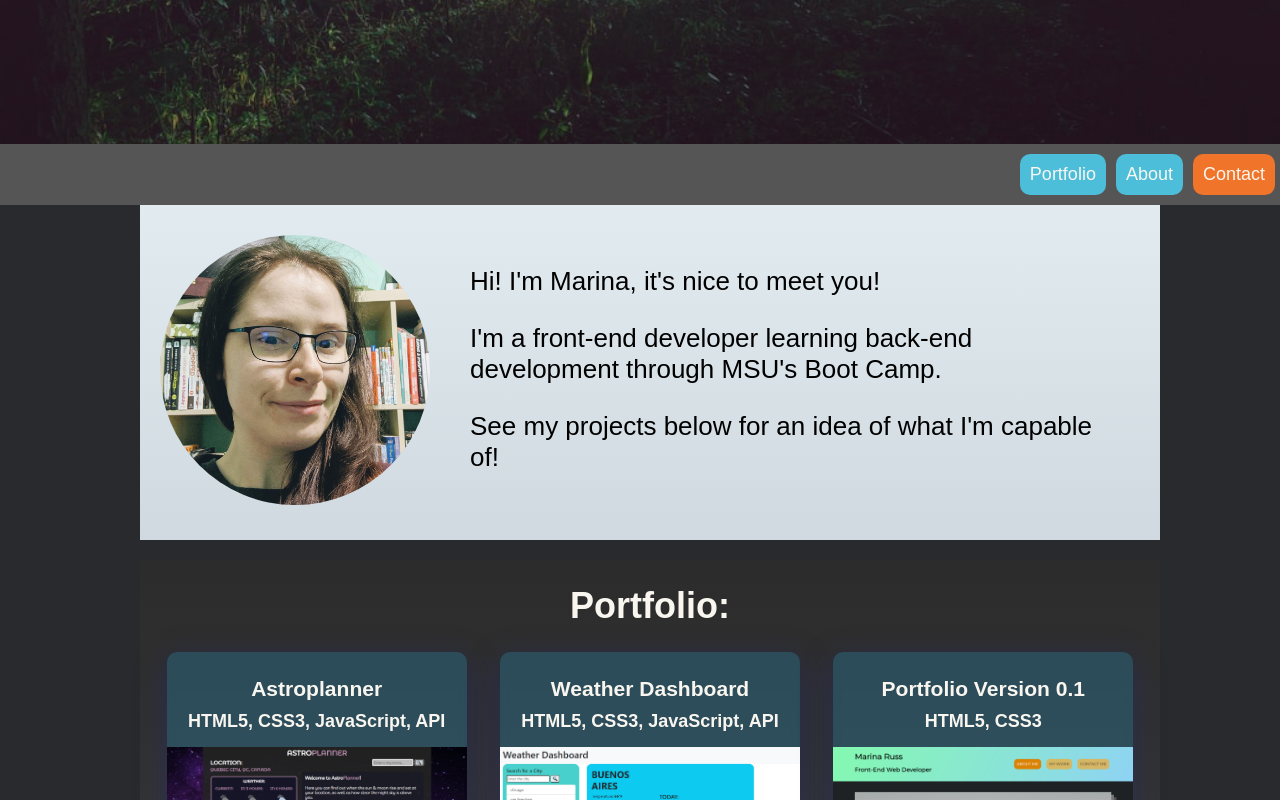
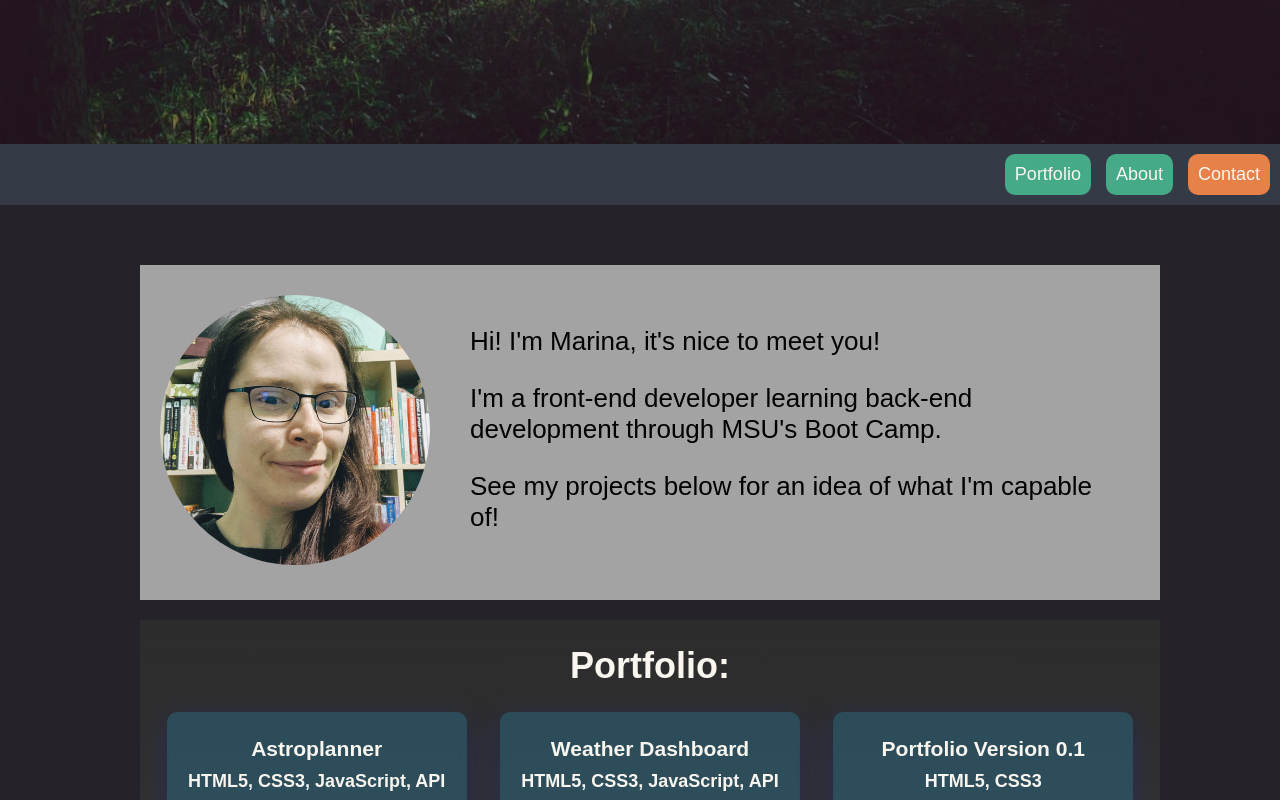
Before and after one commit to Marina-Russ/marina-russ.github.io, a plain HTML site: page index.html in a window 1280 px wide. Shown: the part 696-1496 px from the top of the page. Drawn offline with nearby package versions, Linux system fonts and the light colour scheme.

Commit message:
fixed nav and background colors to match hero, added red panda color to about link

```diff
--- a/css/main.css
+++ b/css/main.css
@@ -8,7 +8,7 @@ backdrop-filter: blur( 4px );
 border-radius: 10px;
 
   */
-  --nav-btn: #4cbed9;
+  --nav-btn: rgb(68, 170, 136);
     /*
   background: rgba( 76, 190, 217, 0.25 );
 box-shadow: 0 8px 32px 0 rgba( 31, 38, 135, 0.37 );
@@ -17,7 +17,7 @@ backdrop-filter: blur( 4px );
 border-radius: 10px;
 
   */
-  --highlight: #f0742a;
+  --highlight: #e68147;
   /*
   background: rgba( 240, 116, 42, 0.25 );
 box-shadow: 0 8px 32px 0 rgba( 31, 38, 135, 0.37 );
@@ -30,25 +30,17 @@ border-radius: 10px;
   --white: #f9f6ef;
 }
 
-/** ===== TEMPORARY ==== **/
-#section-nav {
-  background-color: #333;
-}
-#section-hero {
-  height: 400px;
-}
-#section-intro {
-  background-color: var(--white);
-}
-
 /******************************/
 /** ===== GLOBAL STYLES ==== **/
 /******************************/
 body {
+
   font-family: Arial, Helvetica, sans-serif;
   font-size: 18px;
   margin: 0;
-  background-color: #292a2d;
+  /*background-color: #292a2d;*/
+  background-color: #25222a;
+
   display: flex;
   flex-direction: column;
   justify-items: center;
@@ -133,7 +125,7 @@ h2 {
 /******************************/
 
 #section-nav {
-  background-color: #555;
+  background-color: #353b46;
   padding: 5px 0;
 }
 
@@ -143,7 +135,7 @@ h2 {
   color: var(--white);
   text-align: center;
   padding: 10px;
-  margin: 5px;
+  margin: 5px 10px 5px 5px;
   text-decoration: none;
   border-radius: 10px;
   cursor: pointer;
@@ -164,6 +156,7 @@ h2 {
 
 .cta {
   background-color: var(--highlight);
+  margin-right: 20px;
 }
 
 .btn {
@@ -177,9 +170,10 @@ h2 {
 #section-intro {
   display: flex;
   flex-direction: row;
-  /*margin-top: 20px;*/
+  margin-top: 60px;
   /* background-image: linear-gradient(rgba(0, 0, 0, 0.2), rgba(0, 0, 0, 0.1)), url(../img/marble.jpg); */
-  background-image: linear-gradient(to top, #cfd9df 0%, #e2ebf0 100%);
+  /*background-image: linear-gradient(to top, #cfd9df 0%, #e2ebf0 100%);*/
+  background-color: #a3a3a3;
 }
 
 #intro-img {
@@ -289,6 +283,10 @@ h2 {
   color: #7f65a7;
 }
 
+#treat-yoshelf {
+  max-height: 210px;
+}
+
 /******************************/
 /** ========= ABOUT ======== **/
 /******************************/
@@ -328,6 +326,14 @@ h2 {
   margin: 0 auto;
   padding: 10px;
   border: 3px solid rgb(42, 224, 154);
+}
+
+.about-link {
+  color: #eb5c31;
+}
+
+.about-link:hover {
+  color: #fa3a00;
 }
 
 /******************************/
```
